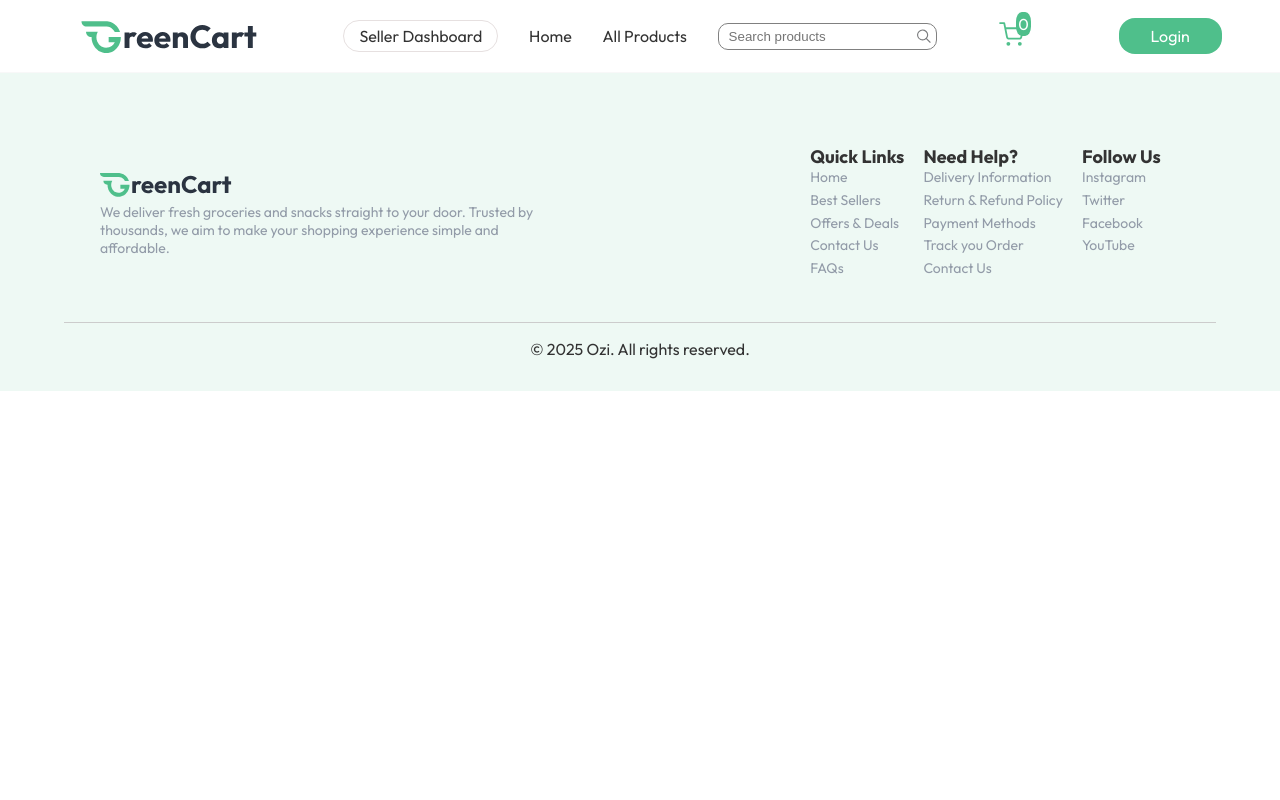
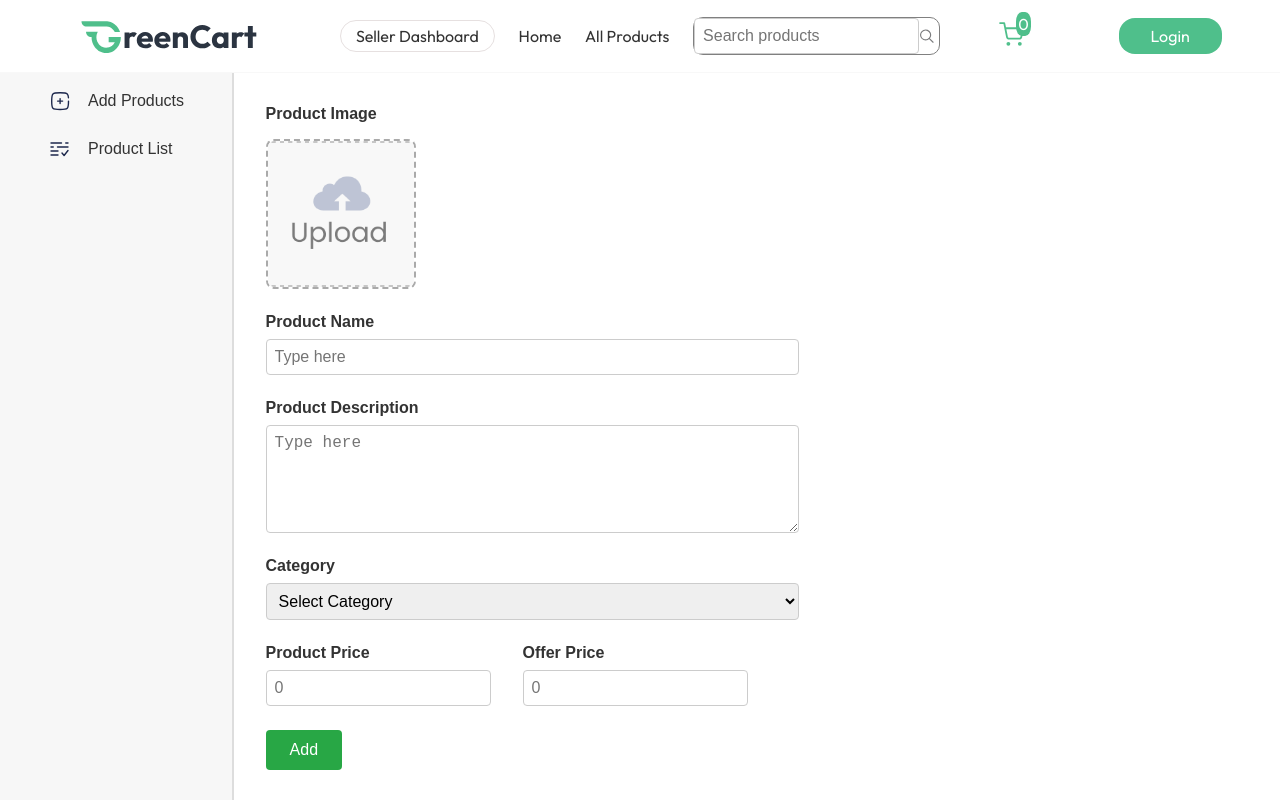
Before and after one commit to ozi-sadiq-kasai/greencart, a React (Vite) app in the folder frontend/: page /seller in a window 1280 px wide. Shown: the top 800 px of the page. Built offline with nearby package versions, Linux system fonts and the light colour scheme.

Commit message:
seller done

```diff
--- a/frontend/src/App.jsx
+++ b/frontend/src/App.jsx
@@ -2,6 +2,7 @@ import Home from "./pages/home/Home";
 import Products from "./pages/products/Products";
 import Navbar from "./components/navbar/Navbar";
 import Footer from "./components/footer/Footer";
+import Seller from "./pages/seller/Seller";
 import { Route, Routes } from "react-router-dom";
 
 const App = () => {
@@ -11,6 +12,7 @@ const App = () => {
       <Routes>
         <Route path="/" element={<Home />} />
         <Route path="/products" element={<Products />} />
+        <Route path='/seller' element={<Seller/>}/>
       </Routes>
       <Footer />
     </>
--- a/frontend/src/components/navbar/Navbar.jsx
+++ b/frontend/src/components/navbar/Navbar.jsx
@@ -14,7 +14,7 @@ const Navbar = () => {
       <img src={assets.logo} alt="" />
       <ul className="nav-links">
         <li className="admin">
-          <Link to="admin">Seller Dashboard</Link>
+          <Link to="/seller">Seller Dashboard</Link>
         </li>
         <li>
           <Link to="/">Home</Link>
--- /dev/null
+++ b/frontend/src/pages/seller/Seller.css
@@ -0,0 +1,88 @@
+.seller {
+    display: flex;
+    min-height: 100vh;
+    font-family: Arial, sans-serif;
+  }
+
+  .sidebar {
+    /* flex: 1; */
+    background-color: #f7f7f7;
+    padding: 1rem 3rem;
+  }
+
+  .sidebar-products {
+    display: flex;
+    align-items: center;
+    gap: 1rem;
+    margin-bottom: 1.5rem;
+  }
+
+  .sidebar-products img {
+    width: 24px;
+    height: 24px;
+  }
+
+  form {
+    padding: 2rem;
+    border-left: 1px solid #ddd;
+    max-width: 70%;
+  }
+
+  hr {
+    width: 0.5px;
+    height: auto;
+    background-color: #ddd;
+    border: none;
+    margin: 0;
+    align-self: stretch;
+  }
+
+  .form-group {
+    margin-bottom: 1.5rem;
+    display: flex;
+    flex-direction: column;
+  }
+
+  .form-group label {
+    margin-bottom: 0.5rem;
+    font-weight: bold;
+  }
+
+  input[type="text"],
+  input[type="number"],
+  textarea,
+  select {
+    padding: 0.5rem;
+    border: 1px solid #ccc;
+    border-radius: 4px;
+    font-size: 1rem;
+  }
+
+  .upload-image {
+    width: 150px;
+    height: 150px;
+    object-fit: cover;
+    border: 2px dashed #aaa;
+    cursor: pointer;
+    margin-top: 0.5rem;
+    border-radius: 8px;
+  }
+
+  .price-section {
+    display: flex;
+    gap: 2rem;
+  }
+
+  button {
+    padding: 0.7rem 1.5rem;
+    background-color: #28a745;
+    color: white;
+    border: none;
+    font-size: 1rem;
+    border-radius: 4px;
+    cursor: pointer;
+  }
+
+  button:hover {
+    background-color: #218838;
+  }
--- /dev/null
+++ b/frontend/src/pages/seller/Seller.jsx
@@ -0,0 +1,91 @@
+import './Seller.css';
+import { assets } from '../../assets/images/assets'; // make sure this path is correct
+import { useState } from 'react';
+
+const Seller = () => {
+  const [image, setImage] = useState(null);
+  const [preview, setPreview] = useState(null);
+
+  const handleImageChange = (e) => {
+    const file = e.target.files[0];
+    if (file) {
+      setImage(file);
+      setPreview(URL.createObjectURL(file));
+    }
+  };
+
+  return (
+    <div className='seller'>
+      <div className='sidebar'>
+        <div className='sidebar-products'>
+          <img src={assets.add_icon} alt="" />
+          <a href="/addProducts">Add Products</a>
+        </div>
+        <div className='sidebar-products'>
+          <img src={assets.product_list_icon} alt="" />
+          <a href="/productlist">Product List</a>
+        </div>
+      </div>
+
+      <hr />
+
+      <form>
+        <div className="form-group">
+          <label htmlFor="image">Product Image</label>
+          <img
+            src={preview || assets.upload_area}
+            alt="Upload"
+            onClick={() => document.getElementById('image').click()}
+            className="upload-image"
+          />
+          <input
+            type="file"
+            id="image"
+            hidden
+            required
+            accept="image/*"
+            onChange={handleImageChange}
+          />
+        </div>
+
+        <div className="form-group">
+          <label htmlFor="name">Product Name</label>
+          <input type="text" placeholder='Type here' required />
+        </div>
+
+        <div className="form-group">
+          <label htmlFor="description">Product Description</label>
+          <textarea cols="50" rows="5" placeholder='Type here'></textarea>
+        </div>
+
+        <div className="form-group">
+          <label htmlFor="category">Category</label>
+          <select id="category" name="category" required>
+            <option value="">Select Category</option>
+            <option value="instant">Instant</option>
+            <option value="vegetables">Vegetables</option>
+            <option value="drinks">Drinks</option>
+            <option value="diary">Diary</option>
+            <option value="bakery">Bakery</option>
+            <option value="grains">Grains</option>
+          </select>
+        </div>
+
+        <div className="price-section">
+          <div className="form-group">
+            <label htmlFor="price">Product Price</label>
+            <input type="number" placeholder='0' required />
+          </div>
+          <div className="form-group">
+            <label htmlFor="offerPrice">Offer Price</label>
+            <input type="number" placeholder='0' />
+          </div>
+        </div>
+
+        <button type="submit">Add</button>
+      </form>
+    </div>
+  );
+};
+
+export default Seller;
```
